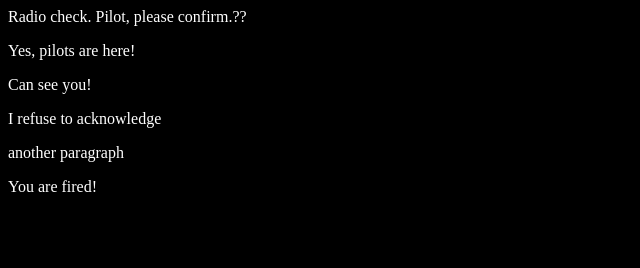
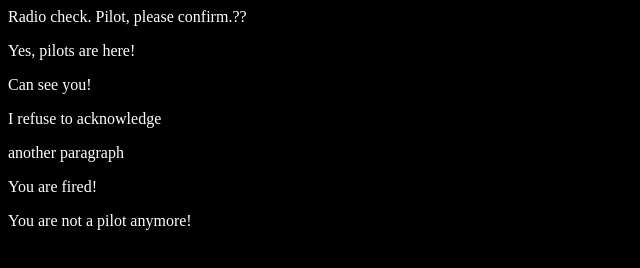
Before and after one commit to MusaddiqManzoor/communication-log, a plain HTML site: page index.html in a window 1280 px wide. Shown: the whole page, without its empty margins (0-640 px from the left). Drawn offline with Linux system fonts and the light colour scheme.

Commit message:
paragraph added by musaddiq

```diff
--- a/index.html
+++ b/index.html
@@ -9,5 +9,6 @@
       <p>I refuse to acknowledge</p>
       <p>another paragraph</p>
       <p>You are fired!</p>
+      <p>You are not a pilot anymore!</p>
    </body>
 </html>
```
